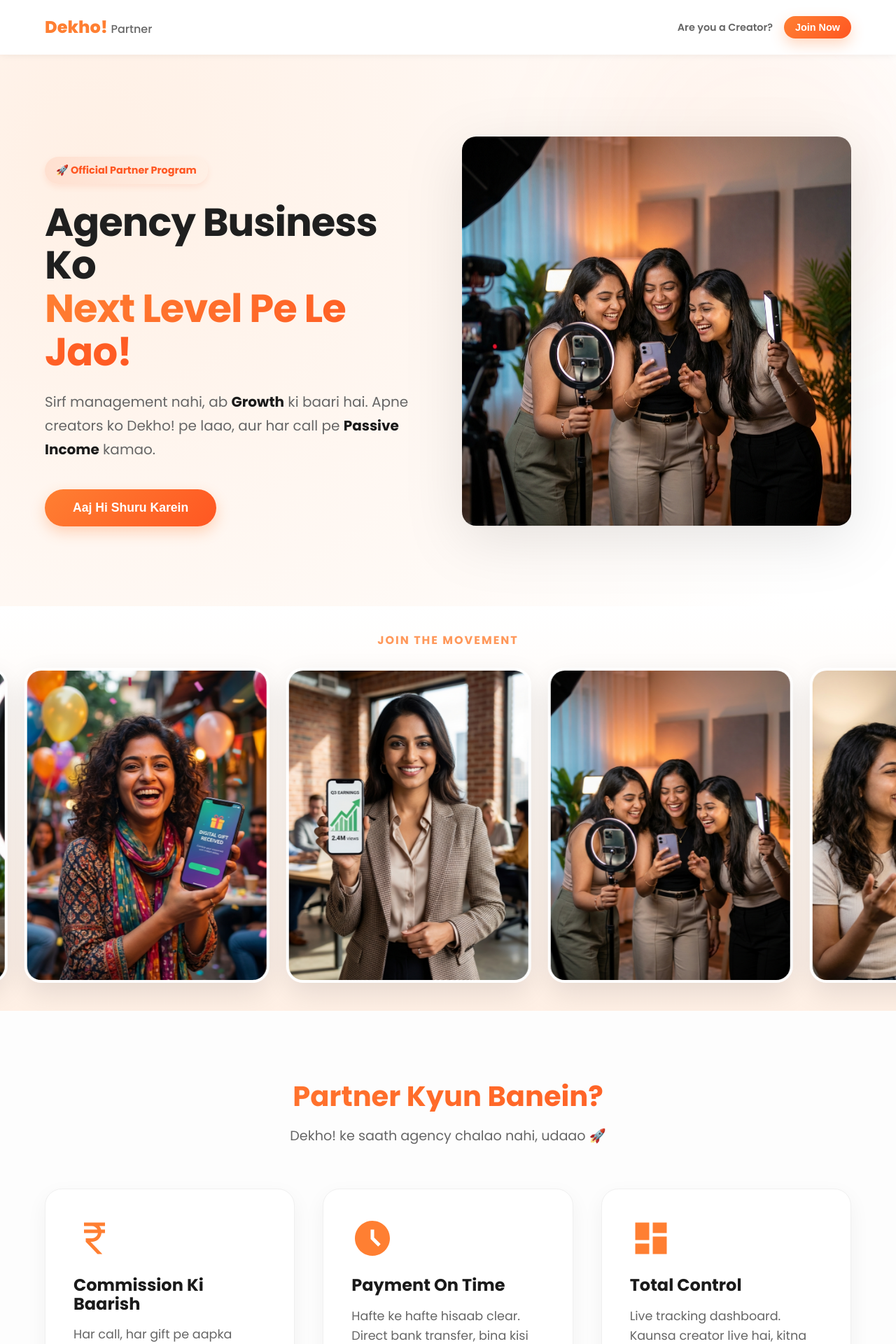
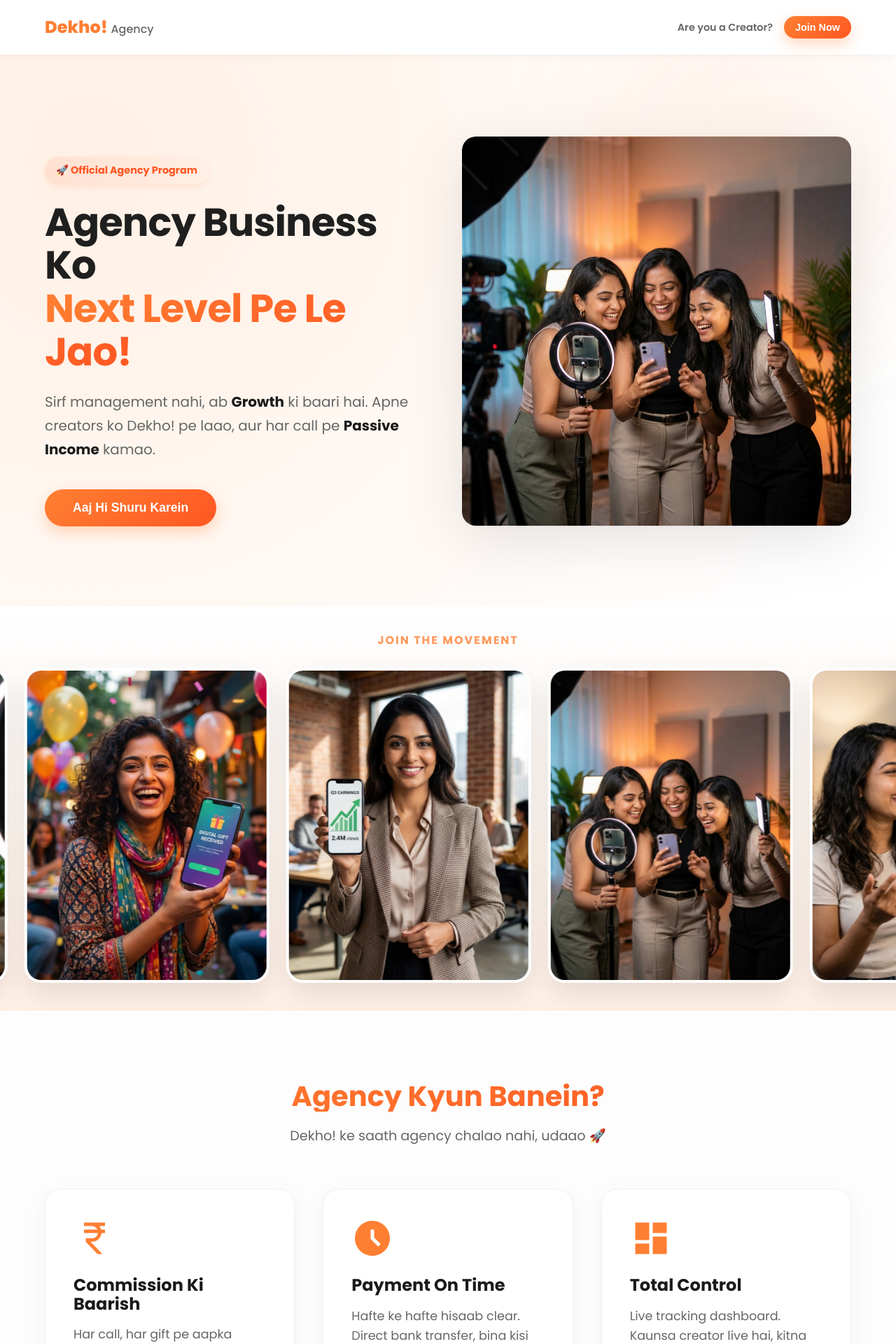
Before and after one commit to chetanyaved-sketch/Dekho-Domain, a React (Vite) app: page /partner in a window 1280 px wide. Shown: the top 1920 px of the page at 70% size. Built offline with nearby package versions, Linux system fonts and the light colour scheme.

Commit message:
Replace all occurrences of Partner with Agency as requested

```diff
--- a/src/components/Benefits.tsx
+++ b/src/components/Benefits.tsx
@@ -24,7 +24,7 @@ const Benefits: React.FC = () => {
         <section className="section-padding" style={{ backgroundColor: '#fdfdfd' }}>
             <div className="container">
                 <div style={{ textAlign: 'center', marginBottom: '60px' }}>
-                    <h2 className="gradient-text" style={{ fontSize: '2.5rem' }}>Partner Kyun Banein?</h2>
+                    <h2 className="gradient-text" style={{ fontSize: '2.5rem' }}>Agency Kyun Banein?</h2>
                     <p style={{ color: 'var(--text-light)', fontSize: '1.2rem' }}>Dekho! ke saath agency chalao nahi, udaao 🚀</p>
                 </div>
 
--- a/src/components/Hero.tsx
+++ b/src/components/Hero.tsx
@@ -48,7 +48,7 @@ const Hero: React.FC = () => {
             marginBottom: '24px',
             boxShadow: '0 4px 10px rgba(255,87,34,0.1)'
           }}>
-            🚀 Official Partner Program
+            🚀 Official Agency Program
           </span>
           <h1 style={{ maxWidth: '600px', margin: window.innerWidth < 968 ? '0 auto 24px' : '0 0 24px' }}>
             Agency Business Ko <br />
--- a/src/pages/AgencyLanding.tsx
+++ b/src/pages/AgencyLanding.tsx
@@ -21,7 +21,7 @@ const AgencyLanding: React.FC = () => {
                 <div className="container" style={{ display: 'flex', justifyContent: 'space-between', alignItems: 'center' }}>
                     <Link to="/" style={{ textDecoration: 'none' }}>
                         <div style={{ fontSize: '1.5rem', fontWeight: '800', color: 'var(--primary-orange)' }}>
-                            Dekho! <span style={{ fontSize: '1rem', color: '#666', fontWeight: '500' }}>Partner</span>
+                            Dekho! <span style={{ fontSize: '1rem', color: '#666', fontWeight: '500' }}>Agency</span>
                         </div>
                     </Link>
                     <div style={{ display: 'flex', gap: '16px', alignItems: 'center' }}>
@@ -59,7 +59,7 @@ const AgencyLanding: React.FC = () => {
                     <h3 style={{ color: 'var(--primary-orange)', marginBottom: '16px' }}>Dekho!</h3>
                     <p style={{ color: '#888', marginBottom: '24px' }}>The growing influencer ecosystem.</p>
                     <div style={{ fontSize: '0.9rem', color: '#555' }}>
-                        © {new Date().getFullYear()} Dekho! Partner Program. All rights reserved.
+                        © {new Date().getFullYear()} Dekho! Agency Program. All rights reserved.
                     </div>
                 </div>
             </footer>
--- a/src/pages/MainLanding.tsx
+++ b/src/pages/MainLanding.tsx
@@ -35,7 +35,7 @@ const MainLanding: React.FC = () => {
                         }}
                             className="nav-link"
                         >
-                            Partner Program
+                            Agency Program
                         </Link>
                         <Link to="/creator" style={{
                             textDecoration: 'none',
@@ -129,7 +129,7 @@ const MainLanding: React.FC = () => {
                                     <div style={{ color: '#FF7F32', marginBottom: '16px', transform: 'scale(1.1)' }}>
                                         <Business sx={{ fontSize: 50 }} />
                                     </div>
-                                    <h3 style={{ color: '#1a1a1a', fontSize: '1.6rem', marginBottom: '8px', fontWeight: '700' }}>Dekho Partner</h3>
+                                    <h3 style={{ color: '#1a1a1a', fontSize: '1.6rem', marginBottom: '8px', fontWeight: '700' }}>Dekho Agency</h3>
                                     <p style={{ color: '#666', fontSize: '1rem' }}>For Agencies</p>
                                 </div>
                             </Link>
```
